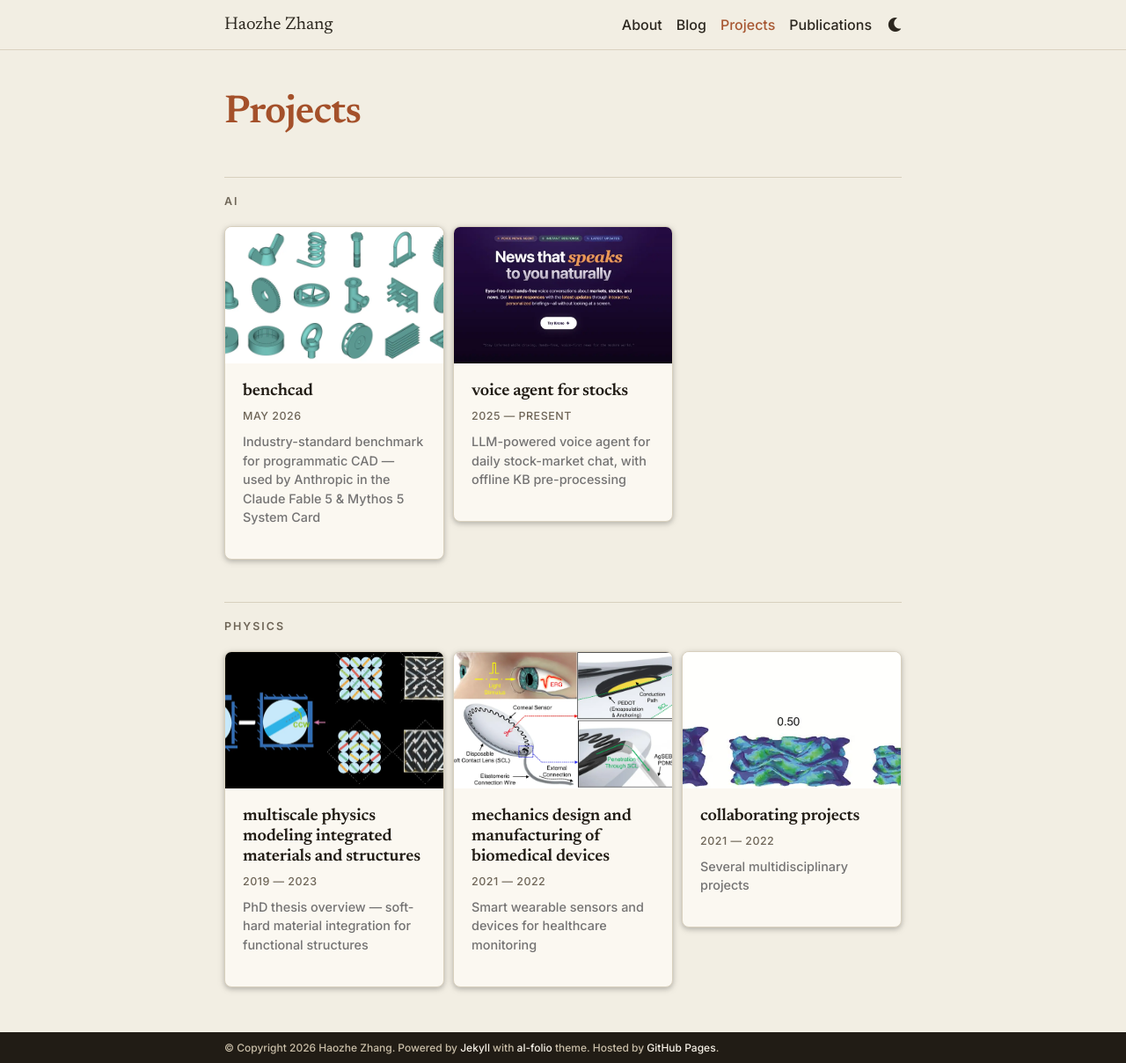
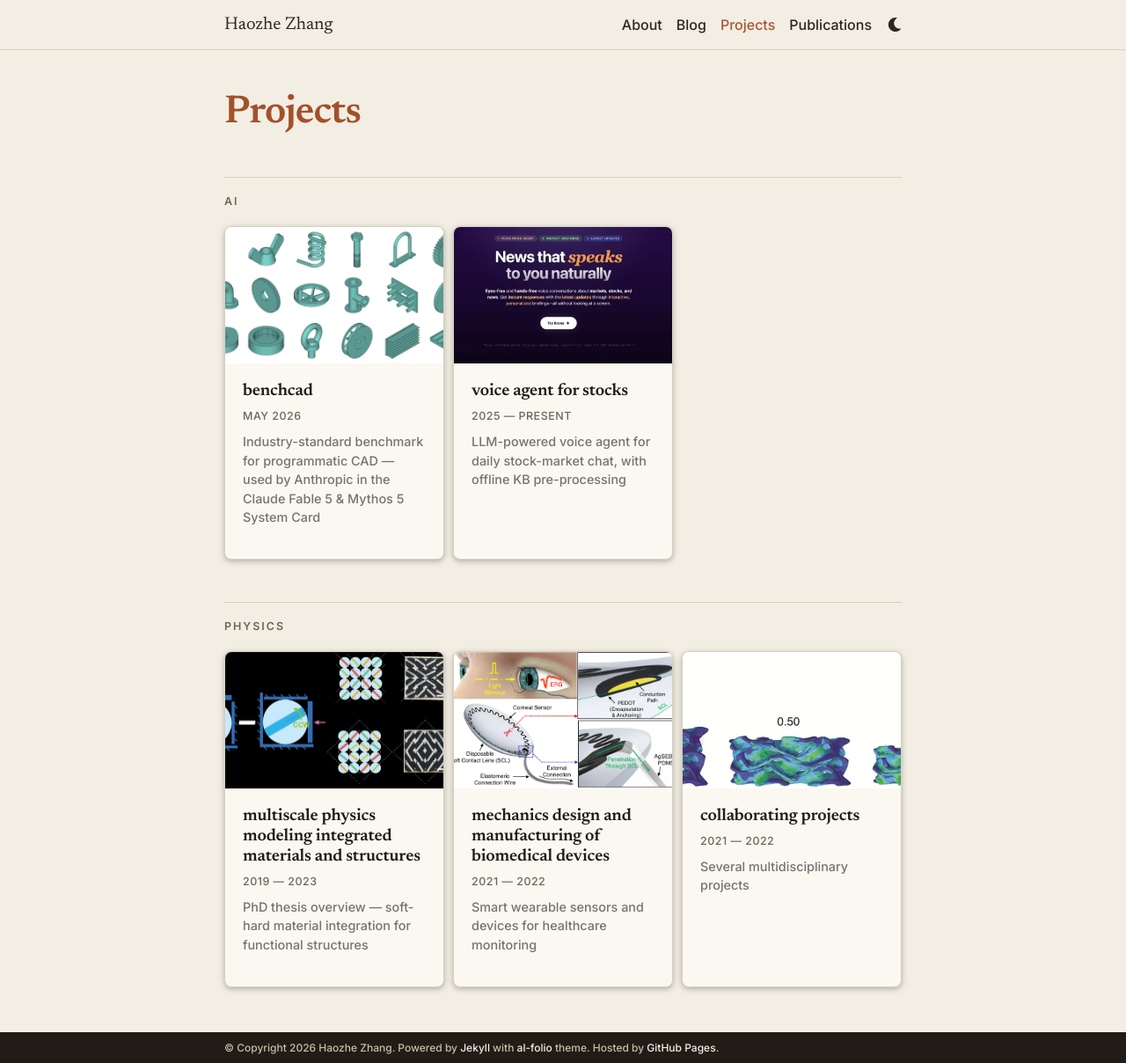
Before and after one commit to HaozheZhang6/HaozheZhang6.github.io, a Jekyll site: the page built from _pages/projects.md, in a window 1280 px wide and 1208 px high. Shown: the whole window at 88% size. Built offline with Jekyll 4.4.1, drawn with Linux system fonts in a browser that asks for light colours; a style sheet for code colours, icons or effects is not loaded.

Commit message:
Project cards: uniform width + height (grid-auto-rows 1fr, flex cards, fixed 16:10 thumbnail aspect-ratio)

```diff
--- a/_sass/_editorial.scss
+++ b/_sass/_editorial.scss
@@ -153,6 +153,40 @@ h6 {
   overflow: hidden;
 }
 
+// Uniform cards: same width (grid is already 1fr columns) AND same height.
+// `grid-auto-rows: 1fr` levels every row to the tallest card, the card fills
+// its cell as a flex column, and a fixed image aspect ratio + object-fit:cover
+// makes every thumbnail occupy an identical area regardless of the source
+// image's proportions (some are 2:1, one is ~5:1). Shorter text just leaves a
+// little whitespace at the bottom rather than shrinking the card.
+.projects .grid {
+  grid-auto-rows: 1fr;
+  align-items: stretch;
+}
+.projects .grid-item .card {
+  height: 100%;
+  display: flex;
+  flex-direction: column;
+}
+.projects .grid-item .card figure {
+  margin: 0;
+}
+.projects .grid-item .card figure,
+.projects .grid-item .card picture {
+  display: block;
+  width: 100%;
+}
+.projects .grid-item .card img,
+.projects .grid-item .card .card-thumb-placeholder {
+  width: 100%;
+  aspect-ratio: 16 / 10;
+  object-fit: cover;
+  display: block;
+}
+.projects .grid-item .card .card-body {
+  flex: 1 1 auto;
+}
+
 .post-list li {
   h3 a.post-title {
     font-family: $ed-serif;
```
